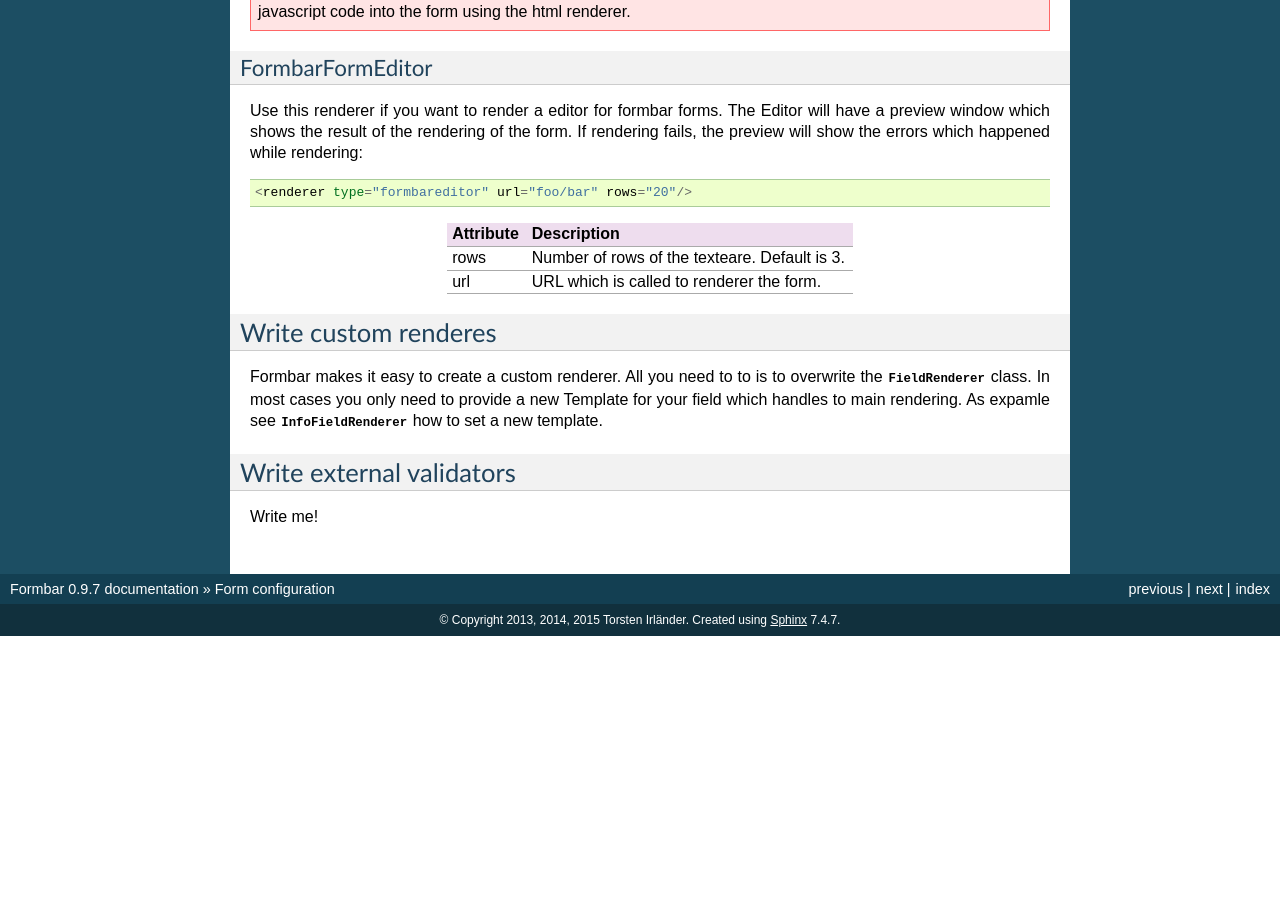
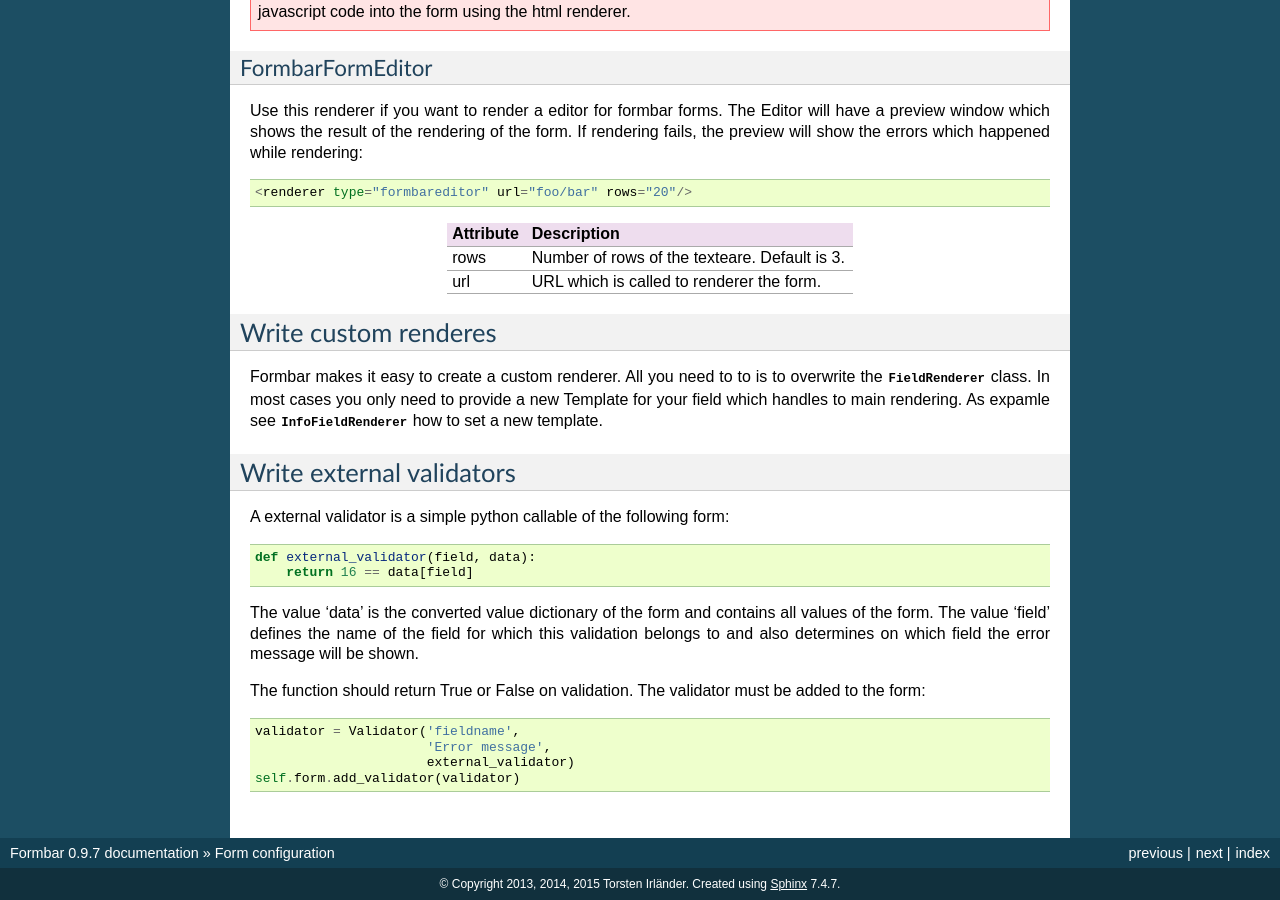
Before and after one commit to ringo-framework/formbar, a Sphinx documentation site: the page built from docs/source/config.rst, in a window 1280 px wide and 900 px high, scrolled down 11289 px. Built offline with Sphinx 7.4.7, drawn with Linux system fonts in a browser that asks for light colours; formulas are drawn with MathJax 3; before the commit the page ends 11925 px from its top, so only the background shows below that.

Commit message:
Added documentation on external validators.

```diff
--- a/docs/source/config.rst
+++ b/docs/source/config.rst
@@ -707,4 +707,20 @@ template.
 
 Write external validators
 =========================
-Write me!
+A external validator is a simple python callable of the following form::
+
+    def external_validator(field, data):
+        return 16 == data[field]
+
+The value 'data' is the converted value dictionary of the form and
+contains all values of the form. The value 'field' defines the name of
+the field for which this validation belongs to and also determines on
+which field the error message will be shown.
+
+The function should return True or False on validation. The validator
+must be added to the form::
+
+        validator = Validator('fieldname',
+                              'Error message',
+                              external_validator)
+        self.form.add_validator(validator)
```
